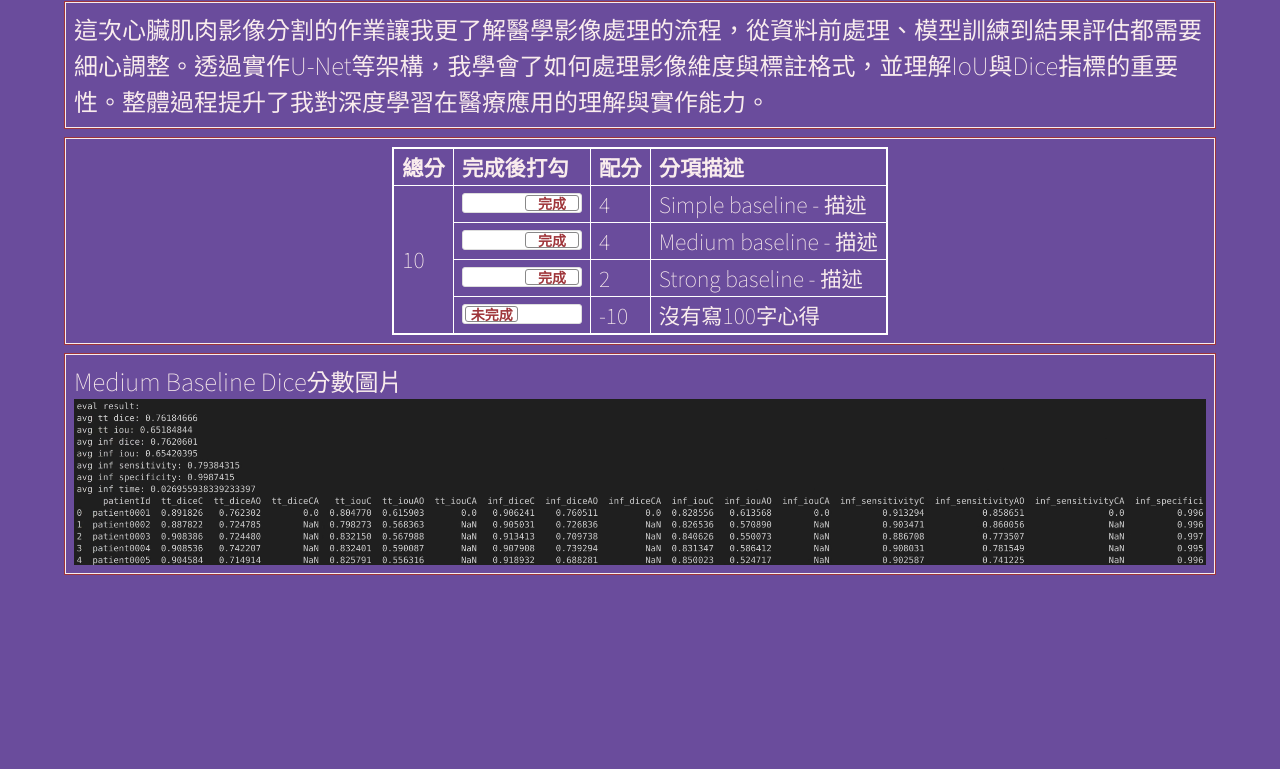
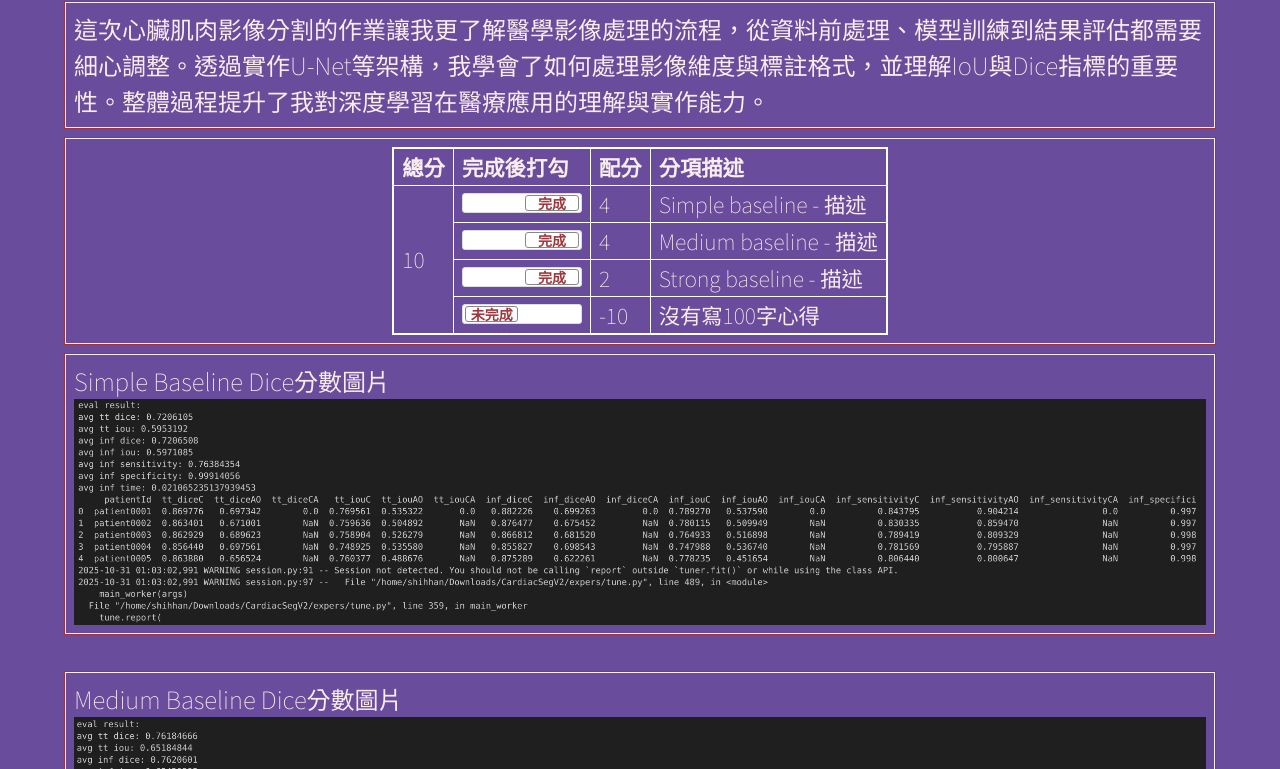
Before and after one commit to ajimmyyy/ml2025f, a plain HTML site: page hw02/index.html in a window 1280 px wide. Shown: the part 183-952 px from the top of the page. Before the commit the page ends 800 px from the top, so only its background shows below. Drawn offline with nearby package versions, Linux system fonts and the light colour scheme; a web font is replaced by a local one.

Commit message:
feat-update hw2,3

```diff
--- a/hw02/index.html
+++ b/hw02/index.html
@@ -194,6 +194,12 @@
   </div>
 
   <!-- ------------------------------------------------>
+  <div class="row hw12 bottomrow">
+    <div class="col-md-12 twenty">
+      Simple Baseline Dice分數圖片
+      <img src="result2.png" style="width:100%;max-width:100%;"/>
+    </div>
+  </div>
 
   <div class="row hw12 bottomrow">
     <div class="col-md-12 twenty">
```
Also changed, not shown: hw03/index.html (+7 -0 lines), hw02/result2.png (added), hw03/result2.png (added).
